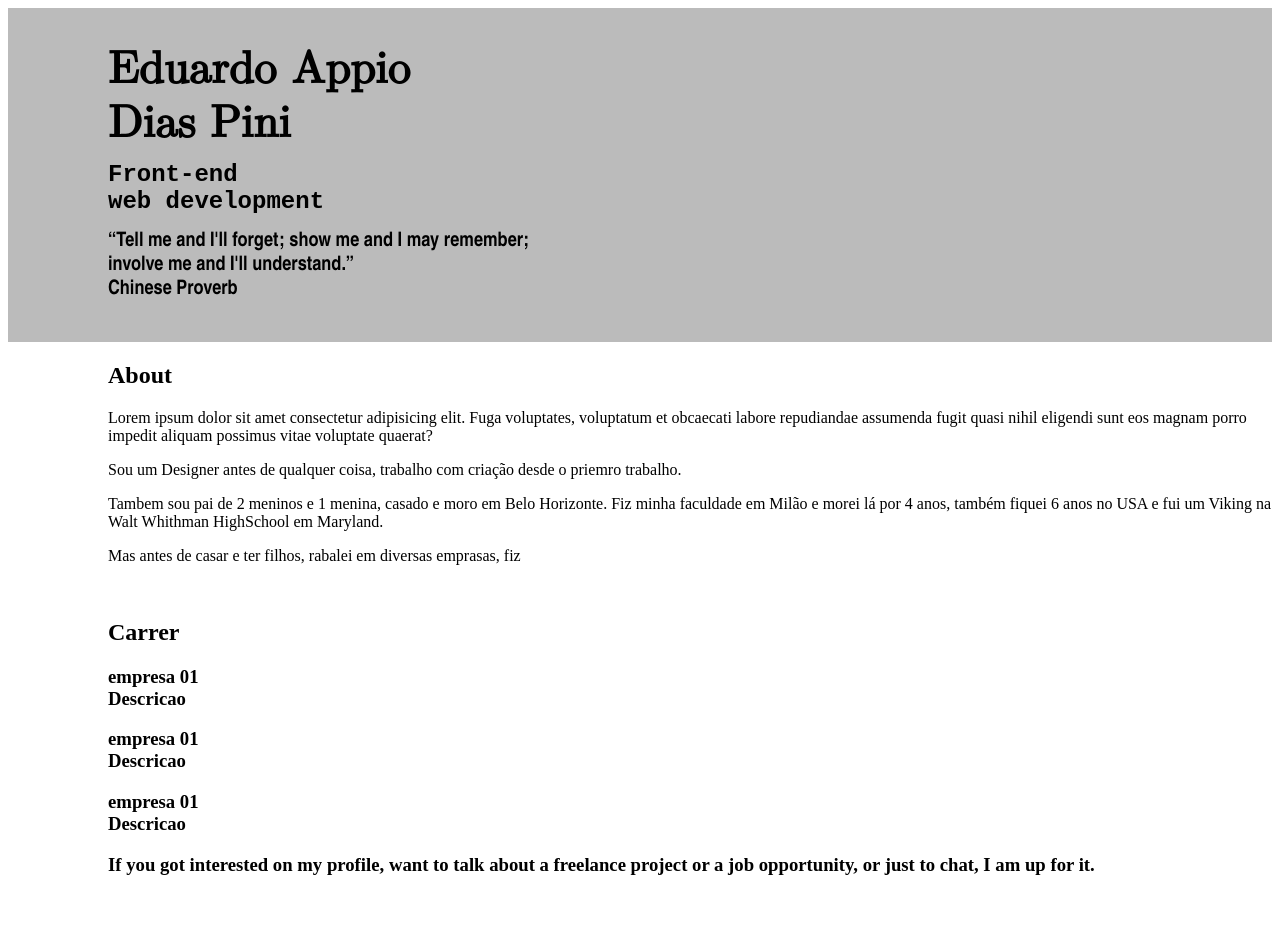
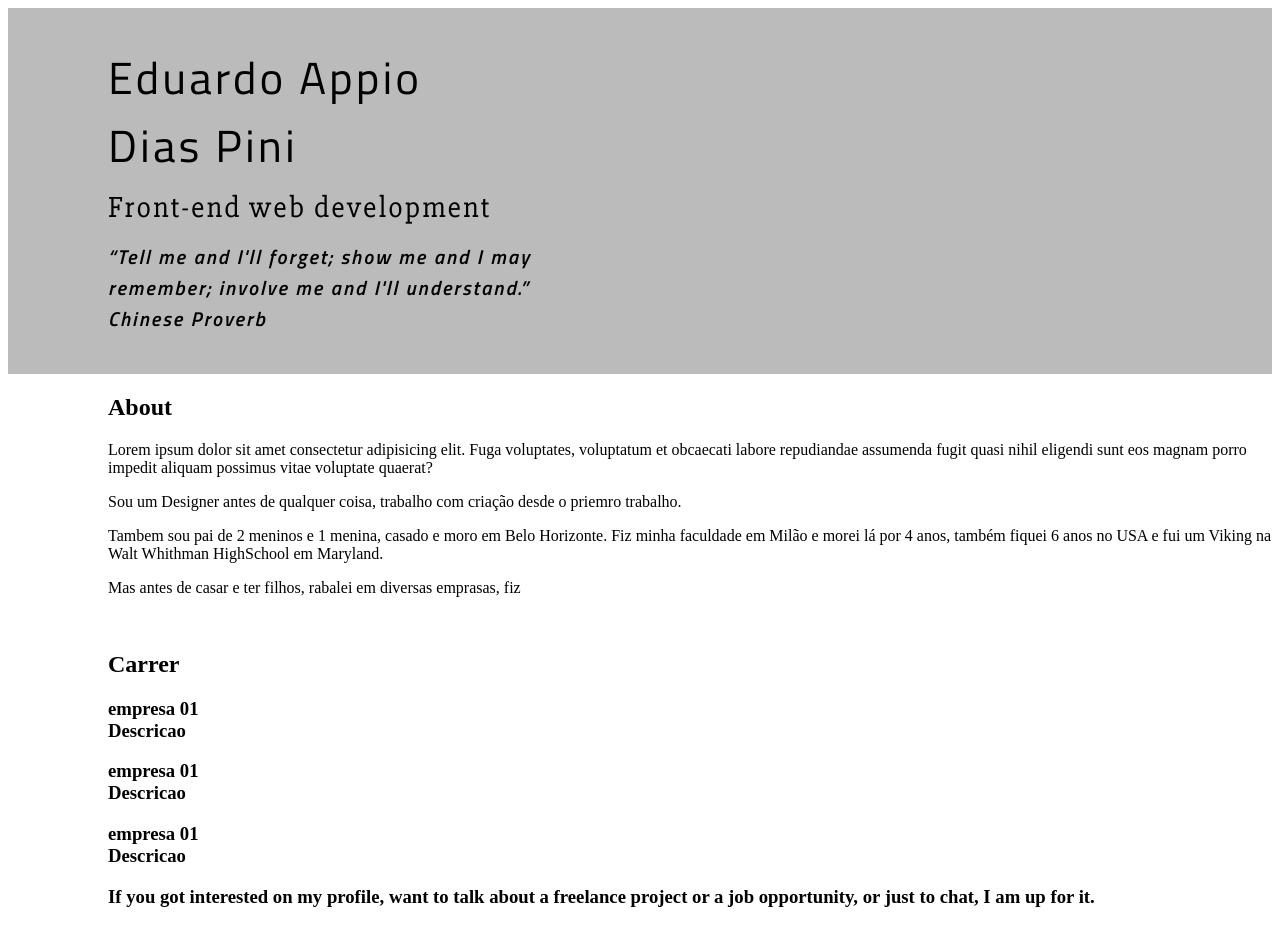
Before and after one commit to Appiopini/start_01, a plain HTML site: page Index.html in a window 1280 px wide. Before the commit the page ends 895 px from the top, so only its background shows below. Drawn offline with Linux system fonts and the light colour scheme; a web font is replaced by a local one.

Commit message:
changing fonts

```diff
--- a/Index.html
+++ b/Index.html
@@ -1,6 +1,9 @@
 <!DOCTYPE html>
 <html lang="pt-br">
      <head>
+          <style>
+               @import url('https://fonts.googleapis.com/css2?family=Noto+Nastaliq+Urdu:wght@500&family=Slabo+27px&family=Titillium+Web:ital,wght@0,300;0,400;0,600;1,400;1,600&display=swap');
+          </style>
           <meta charset="UTF-8">
           <title>Eduardo A D Pini</title>
 
@@ -16,9 +19,7 @@
                          Dias Pini
                     </h1>
                     <h2 id="work">
-                         Front-end
-                         <br>
-                         web development
+                         Front-end web development
                     </h2>
 
                     <h3 id="quote">
--- a/style.css
+++ b/style.css
@@ -13,22 +13,29 @@ header {
 }
 
 #name {
-     font-family: math;
+     font-family: 'Titillium Web', sans-serif;
+     font-weight: normal;
+     letter-spacing: 3px;
      font-size: 45px;
      margin: 0;
      padding-bottom: 10px;
 }
 
 #work {
-     font-family: monospace;
-     font-size: 24px;
+     font-family: 'Slabo 27px', serif;
+     font-weight: 200;
+     letter-spacing: 2px;
+     font-size: 30px;
      margin: 0;
      padding-bottom: 10px;
 }
 
 #quote {
      width: 450px;
-     font-family: 'Arial Narrow', Arial, sans-serif;
+     font-family: 'Titillium Web', sans-serif;
+     font-style: italic;
+     letter-spacing: 2px;
+     /* font-family: 'Arial Narrow', Arial, sans-serif; */
      font-size: 20px;
      margin: 0;
      padding: 5px 0 5px 0;
```
